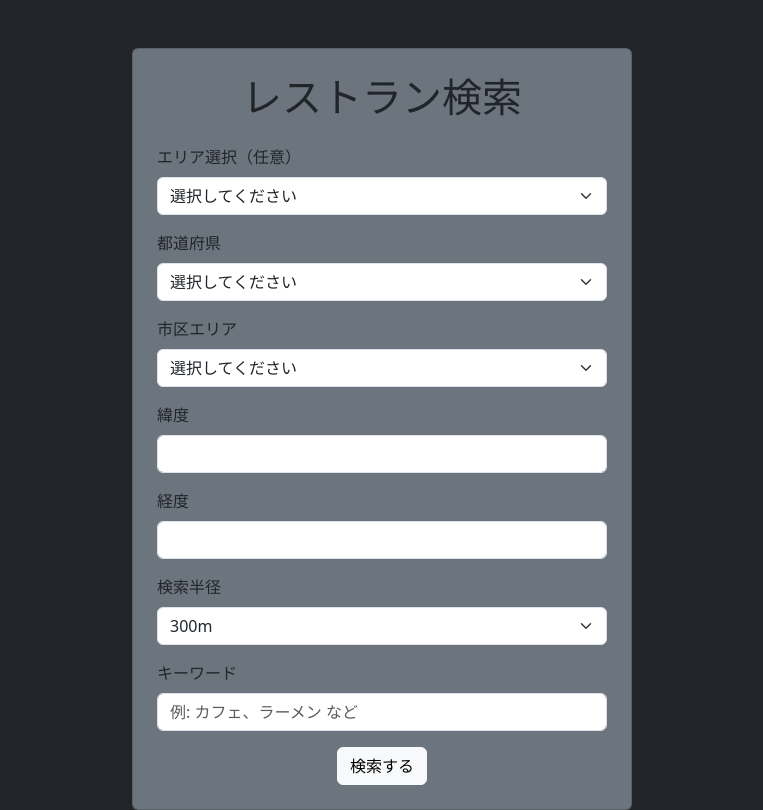
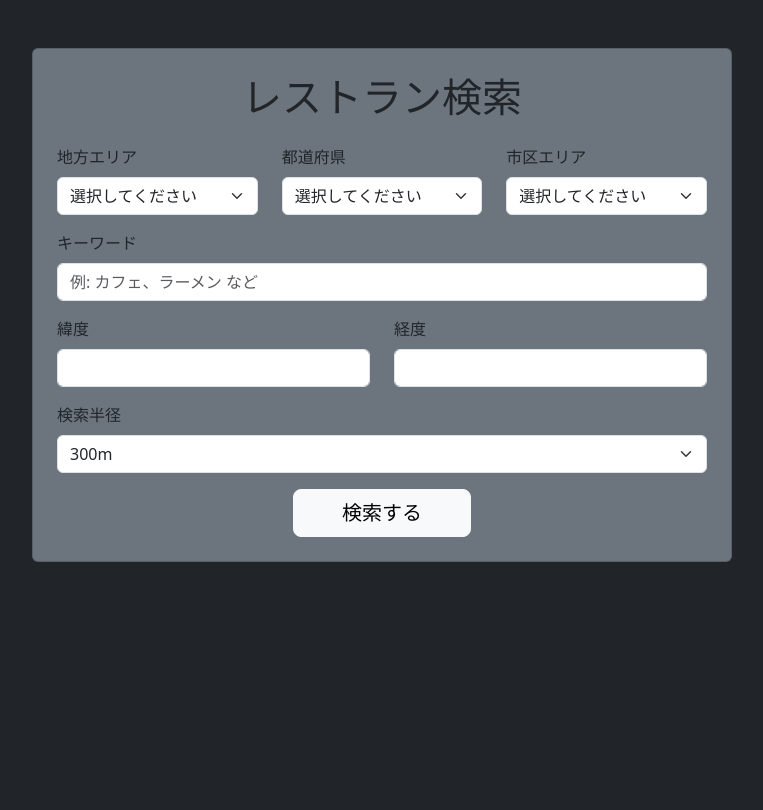
Before and after one commit to tenj1n/restaurant_finder_app, a Flask app: page / in a window 1280 px wide. Shown: the whole page, without its empty margins (258-1021 px from the left). After the commit the page ends 562 px from the top, so only its background shows below. Run offline with Flask 3, Linux system fonts and the light colour scheme.

Commit message:
検索欄のUIを変更

```diff
--- a/templates/index.html
+++ b/templates/index.html
@@ -8,15 +8,14 @@
 <body class="bg-dark text-white">
 
 <div class="container mt-5">
-        <!-- 検索フォーム全体をカードで囲む -->
-        <div class="card bg-secondary text-dark p-4 mx-auto" style="max-width: 500px;">
+    <div class="card bg-secondary text-dark p-4 mx-auto" style="max-width: 700px;">
         <h1 class="text-center mb-4">レストラン検索</h1>
 
-            <!-- フォーム開始 -->
         <form action="/search" method="post">
-                <!-- 都道府県・地域エリア選択 -->
-                <div class="mb-3">
-                    <label class="form-label">エリア選択（任意）</label>
+            <!-- エリア選択 -->
+            <div class="row mb-3">
+                <div class="col-md-4">
+                    <label class="form-label">地方エリア</label>
                     <select id="large_area" name="large_area" class="form-select">
                         <option value="">選択してください</option>
                         <option value="Z011">北海道</option>
@@ -32,35 +31,40 @@
                     </select>
                 </div>
 
-                <!-- 都道府県エリア（自動切替） -->
-                <div class="mb-3">
+                <div class="col-md-4">
                     <label class="form-label">都道府県</label>
                     <select id="pref_area" name="pref_area" class="form-select">
                         <option value="">選択してください</option>
                     </select>
                 </div>
 
-                <!-- 市区町村エリア（自動切替） -->
-                <div class="mb-3">
+                <div class="col-md-4">
                     <label class="form-label">市区エリア</label>
                     <select id="middle_area" name="middle_area" class="form-select">
                         <option value="">選択してください</option>
                     </select>
                 </div>
+            </div>
 
-                <!-- 緯度の入力 -->
+            <!-- キーワード -->
             <div class="mb-3">
+                <label class="form-label">キーワード</label>
+                <input type="text" name="keyword" class="form-control" placeholder="例: カフェ、ラーメン など">
+            </div>
+
+            <!-- 緯度・経度（自動取得） -->
+            <div class="row mb-3">
+                <div class="col-md-6">
                     <label class="form-label">緯度</label>
                     <input type="text" name="lat" id="lat" class="form-control">
                 </div>
-
-                <!-- 経度の入力 -->
-                <div class="mb-3">
+                <div class="col-md-6">
                     <label class="form-label">経度</label>
                     <input type="text" name="lng" id="lng" class="form-control">
                 </div>
+            </div>
 
-                <!-- 検索範囲の選択 -->
+            <!-- 検索範囲 -->
             <div class="mb-3">
                 <label class="form-label">検索半径</label>
                 <select name="range" class="form-select">
@@ -72,109 +76,28 @@
                 </select>
             </div>
 
-                <!-- キーワード入力 -->
-                <div class="mb-3">
-                    <label class="form-label">キーワード</label>
-                    <input type="text" name="keyword" class="form-control" placeholder="例: カフェ、ラーメン など">
-                </div>
-
-                <!-- 送信ボタン -->
+            <!-- 検索ボタン -->
             <div class="text-center">
-                    <button type="submit" class="btn btn-light">検索する</button>
+                <button type="submit" class="btn btn-light btn-lg px-5">検索する</button>
             </div>
         </form>
     </div>
 </div>
 
-    <!-- 現在地の緯度・経度を自動入力する -->
+<!-- スクリプト部分 -->
 <script>
 const areaData = {
-        "Z011": { // 北海道
-            "北海道": [
-            { label: "札幌駅周辺", value: "Y010" },
-            { label: "大通", value: "Y011" }
-            ],
-        },
-        "Z021": { // 東北
-            "宮城": [
-            { label: "仙台駅周辺", value: "Y050" }],
-            "福島": [
-            { label: "郡山", value: "Y054" },
-            ],
-        },
-        "Z041": { // 甲信越
-            "新潟": [
-            { label: "新潟駅周辺", value: "Y060" }],
-            "長野": [
-            { label: "長野駅周辺", value: "Y061" },
-            ],
-        },
-        "Z051": { // 北陸
-            "石川": [
-            { label: "金沢", value: "Y070" }],
-            "富山": [
-            { label: "富山駅周辺", value: "Y071" },
-            ],
-        },
-        "Z091": { // 関東
-            "東京": [
-            { label: "新宿", value: "Y005" },
-            { label: "渋谷", value: "Y006" },
-            { label: "池袋", value: "Y007" }
-            ]
-        },
-        "Z061": { // 東海
-            "愛知": [
-            { label: "名古屋駅周辺", value: "Y080" }],
-            "静岡": [
-            { label: "静岡駅周辺", value: "Y081" },
-            ],
-        },
-        "Z071": { // 関西
-            "大阪": [
-            { label: "梅田", value: "Y980" },
-            { label: "なんば", value: "Y981" }
-            ],
-            "京都": [
-            { label: "京都駅", value: "Y982" },
-            ],
-            "兵庫":[
-            { label: "三宮", value: "Y983"},
-            ],
-        },
-        "Z081": { // 四国
-            "広島": [
-            { abel: "八丁堀・紙屋町", value: "Y100" }
-            ],
-            "岡山": [
-            { label: "岡山駅", value: "Y101" }
-            ]
-        },
-        "Z091": { // 四国
-            "香川": [
-            { label: "高松", value: "Y086" }
-            ],
-            "愛媛": [
-            { label: "松山", value: "Y087" }
-            ]
-        },
-        "Z101": { // 九州
-            "福岡": [
-            { label: "天神", value: "Y083" },
-            { label: "博多", value: "Y084" }
-            ],
-            "熊本": [
-            { label: "熊本市中心", value: "Y085" }
-            ]
-        },
-        "Z111": {//沖縄
-            "沖縄":[
-                { label: "那覇", value: "Y120"}
-            ]
-        }
+  "Z011": { "北海道": [{ label: "札幌駅周辺", value: "Y010" }, { label: "大通", value: "Y011" }] },
+  "Z021": { "宮城": [{ label: "仙台駅周辺", value: "Y050" }], "福島": [{ label: "郡山", value: "Y054" }] },
+  "Z041": { "新潟": [{ label: "新潟駅周辺", value: "Y060" }], "長野": [{ label: "長野駅周辺", value: "Y061" }] },
+  "Z051": { "石川": [{ label: "金沢", value: "Y070" }], "富山": [{ label: "富山駅周辺", value: "Y071" }] },
+  "Z061": { "愛知": [{ label: "名古屋駅周辺", value: "Y080" }], "静岡": [{ label: "静岡駅周辺", value: "Y081" }] },
+  "Z071": { "大阪": [{ label: "梅田", value: "Y980" }, { label: "なんば", value: "Y981" }], "京都": [{ label: "京都駅", value: "Y982" }], "兵庫": [{ label: "三宮", value: "Y983" }] },
+  "Z081": { "広島": [{ label: "八丁堀・紙屋町", value: "Y100" }], "岡山": [{ label: "岡山駅", value: "Y101" }] },
+  "Z091": { "香川": [{ label: "高松", value: "Y086" }], "愛媛": [{ label: "松山", value: "Y087" }] },
+  "Z101": { "福岡": [{ label: "天神", value: "Y083" }, { label: "博多", value: "Y084" }], "熊本": [{ label: "熊本市中心", value: "Y085" }] },
+  "Z111": { "沖縄": [{ label: "那覇", value: "Y120" }] }
 };
-
-
 
 const largeAreaSelect = document.getElementById("large_area");
 const prefAreaSelect = document.getElementById("pref_area");
@@ -183,13 +106,12 @@
 const lngInput = document.getElementById("lng");
 const form = document.querySelector("form");
 
-        // 大エリア選択 → 都道府県リスト更新
+// 地方選択時 → 都道府県リスト切り替え
 largeAreaSelect.addEventListener("change", function () {
     const selected = this.value;
     prefAreaSelect.innerHTML = '<option value="">選択してください</option>';
     middleAreaSelect.innerHTML = '<option value="">選択してください</option>';
-            enableGeo(); // 初期状態に戻す
-
+    enableGeo();
     if (areaData[selected]) {
         Object.keys(areaData[selected]).forEach(pref => {
             const option = document.createElement("option");
@@ -200,13 +122,12 @@
     }
 });
 
-        // 都道府県選択 → 市区リスト更新
+// 都道府県選択時 → 市区リスト切り替え
 prefAreaSelect.addEventListener("change", function () {
     const large = largeAreaSelect.value;
     const pref = this.value;
     middleAreaSelect.innerHTML = '<option value="">選択してください</option>';
-            enableGeo(); // 初期状態に戻す
-
+    enableGeo();
     if (areaData[large] && areaData[large][pref]) {
         areaData[large][pref].forEach(area => {
             const option = document.createElement("option");
@@ -217,7 +138,7 @@
     }
 });
 
-        // 市区が選択されたとき → 緯度・経度を無効化
+// 市区選択時 → 緯度・経度無効化
 middleAreaSelect.addEventListener("change", function () {
     if (this.value) {
         latInput.disabled = true;
@@ -227,21 +148,21 @@
     }
 });
 
-        // 現在地を取得（最初に自動実行）
+// 現在地取得（初回）
 navigator.geolocation.getCurrentPosition(function (position) {
     latInput.value = position.coords.latitude;
     lngInput.value = position.coords.longitude;
 });
 
-        // フォーム送信時のバリデーション（市区未選択なら警告）
+// フォーム送信時チェック
 form.addEventListener("submit", function (e) {
     if (!middleAreaSelect.value && (!latInput.value || !lngInput.value)) {
-                e.preventDefault(); // 送信中止
+        e.preventDefault();
         alert("市区エリアを選択するか、位置情報を有効にしてください。");
     }
 });
 
-        // 緯度・経度入力を有効化（初期化用関数）
+// 緯度・経度を有効に戻す
 function enableGeo() {
     latInput.disabled = false;
     lngInput.disabled = false;
```
Lines whose indentation alone changed are shown as unchanged.
